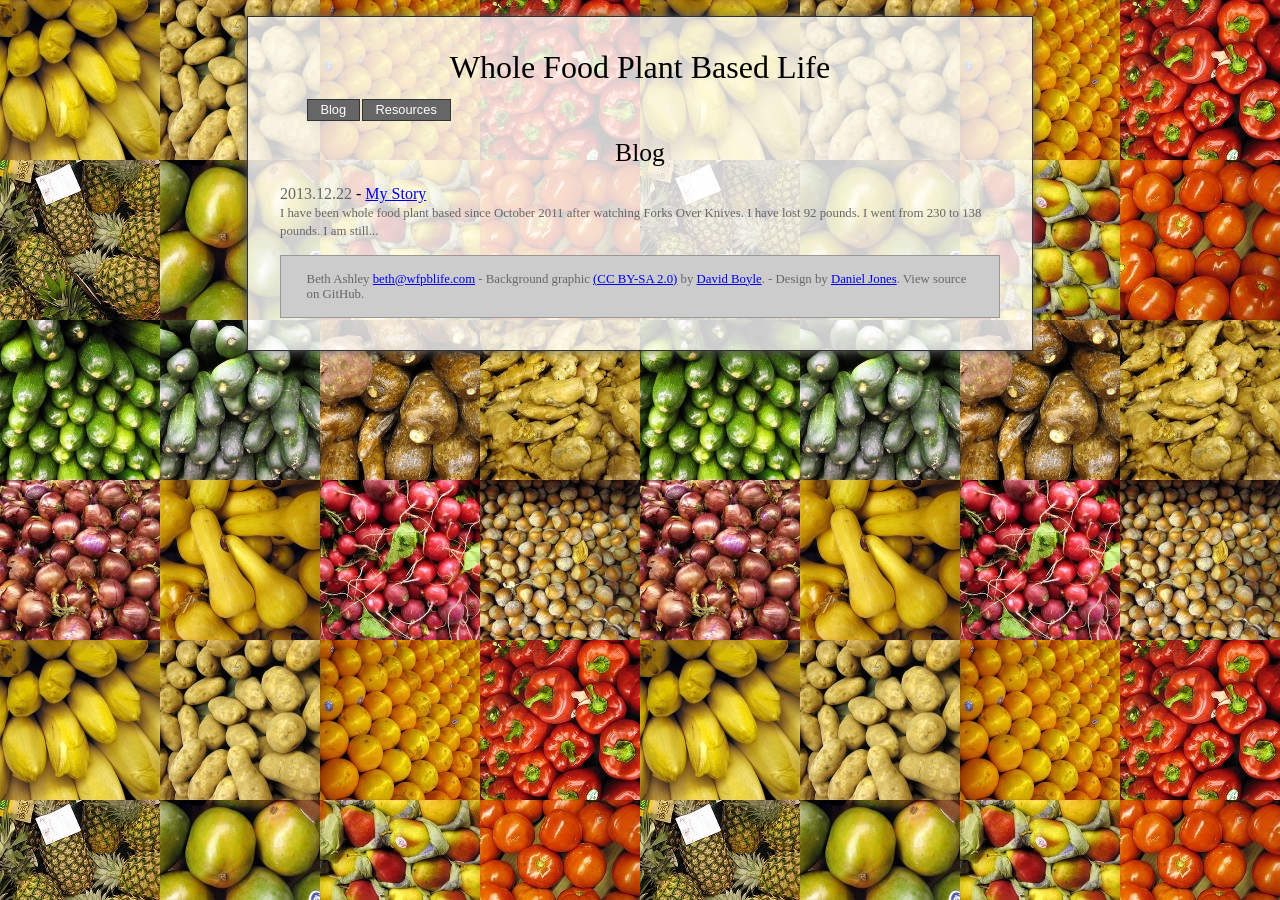
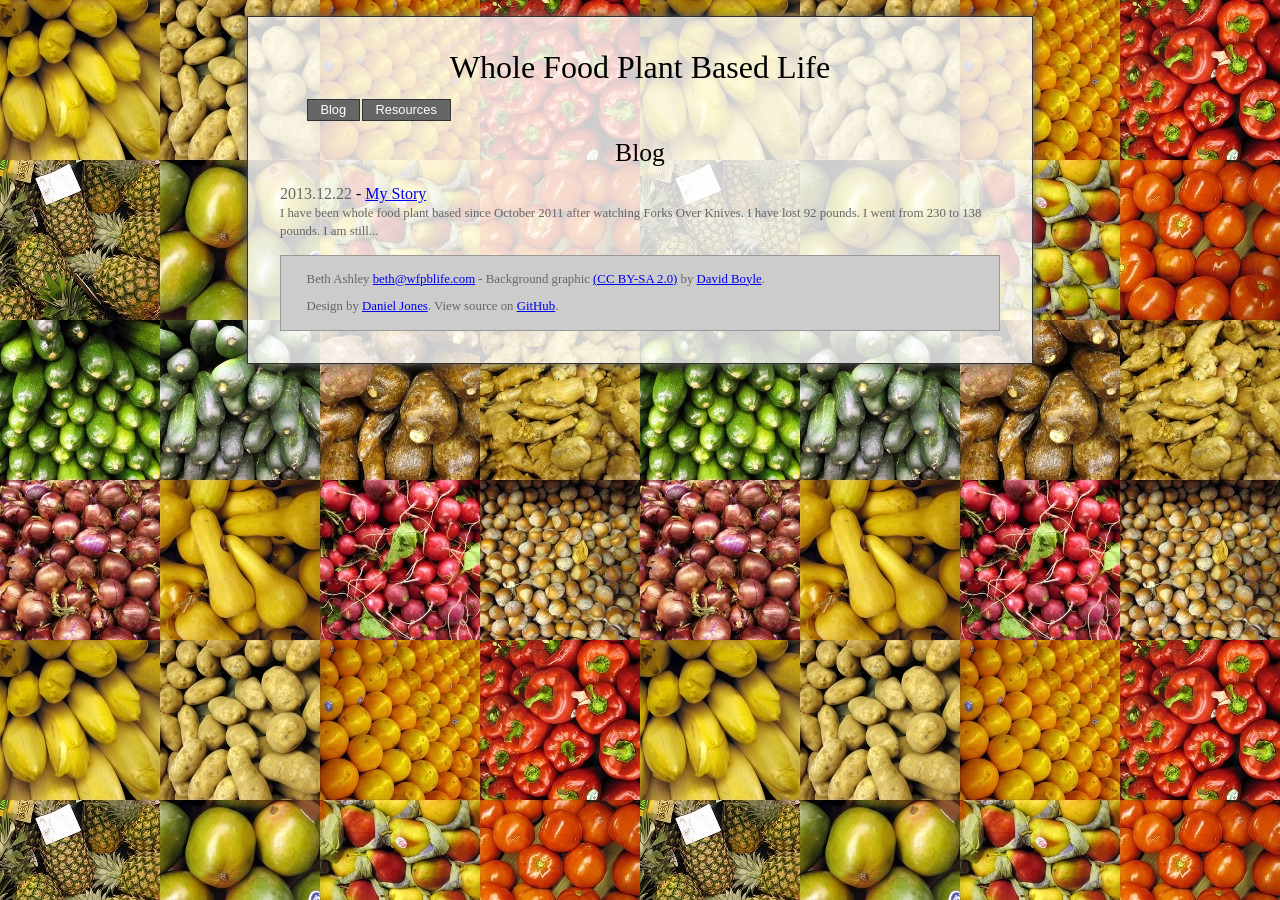
Before and after one commit to tortxof/wfpblife-www, a Jekyll site: the page built from index.html, in a window 1280 px wide. Built offline with Jekyll 4.4.1, drawn with Linux system fonts in a browser that asks for light colours; some web fonts are replaced.

```diff
--- a/_includes/footer.html
+++ b/_includes/footer.html
@@ -24,5 +24,5 @@ document.write("<a href='mailto:"+link+"'>"+link+"</a>")
 //-->
 </script><noscript>Sorry, you need Javascript on to email me.</noscript> -
 Background graphic <a href="http://creativecommons.org/licenses/by-sa/2.0/">(CC BY-SA 2.0)</a>
-by <a href="http://www.flickr.com/photos/beglendc/">David Boyle</a>. -
-Design by <a href="http://djones.co/">Daniel Jones</a>. View source on GitHub.</p>
+by <a href="http://www.flickr.com/photos/beglendc/">David Boyle</a>.</p>
+<p>Design by <a href="http://djones.co/">Daniel Jones</a>. View source on <a href="https://github.com/tortxof/wfpblife-www">GitHub</a>.</p>
```
